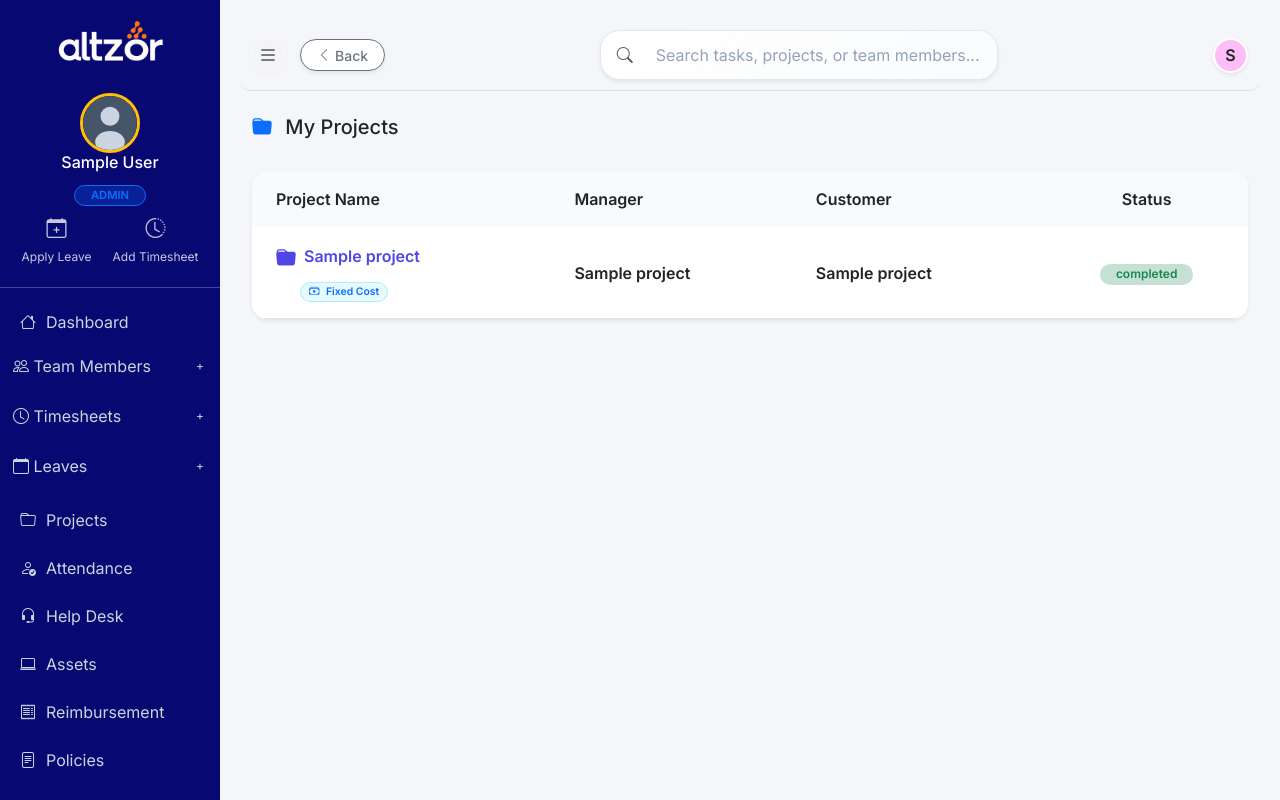
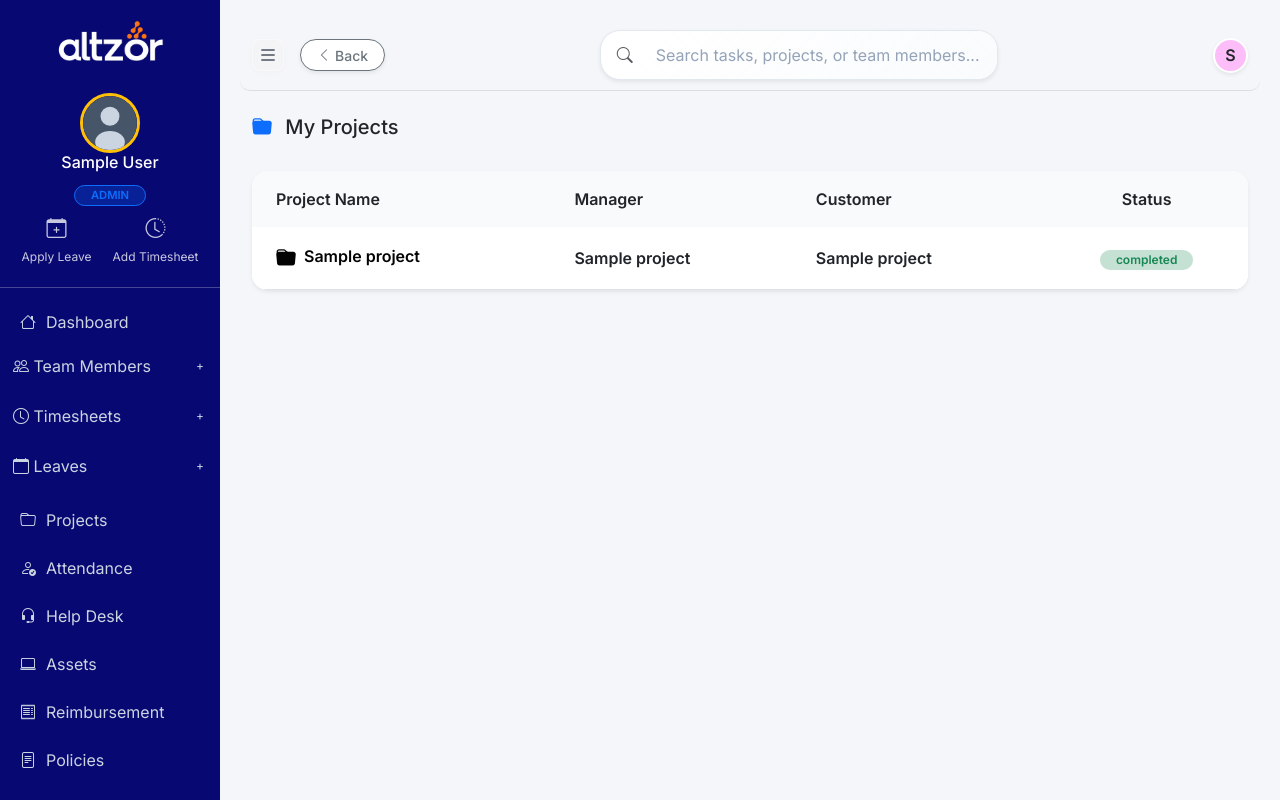
Before and after one commit to jshruti-07/RISE-Frontend, a Flask app: template templates/projects.html in a window 1280 px wide. Run offline with Flask 3, Linux system fonts and the light colour scheme; the visitor is signed in with stand-in values (Sample User, id 1); the template is opened without the code that fills it: most values are stand-ins (such as "Sample title", 1, 10 or a date in 2020); some libraries are stand-ins or nearby versions.

Commit message:
Projects page UI

```diff
--- a/templates/projects.html
+++ b/templates/projects.html
@@ -36,18 +36,9 @@
                     {% for project in projects %}
                     <tr class="hover-row">
                         <td class="ps-4 py-3 border-bottom">
-                            <a href="javascript:void(0)" class="text-decoration-none fw-bold project-link" data-id="{{ project.id }}" style="color: #4f46e5;">
+                            <a href="javascript:void(0)" class="text-decoration-none fw-bold project-link" data-id="{{ project.id }}" style="color: #030303;">
                                 <i class="bi bi-folder-fill me-2 fs-5 align-middle"></i>{{ project.name }}
                             </a>
-                            <div class="mt-1 ms-4">
-                                <span class="badge bg-info bg-opacity-10 text-primary border border-info border-opacity-25 rounded-pill px-2" style="font-size: 0.65rem;">
-                                    {% if project.project_type == 'tm' %}
-                                    <i class="bi bi-clock-history me-1"></i> T&M
-                                    {% else %}
-                                    <i class="bi bi-cash-stack me-1"></i> Fixed Cost
-                                    {% endif %}
-                                </span>
-                            </div>
                         </td>
                         <td class="py-3 border-bottom">
                             <span class="fw-semibold text-dark">{{ project.assigned_manager_name or project.manager_name or project.assigned_manager or project.manager or 'Not Set' }}</span>
```
